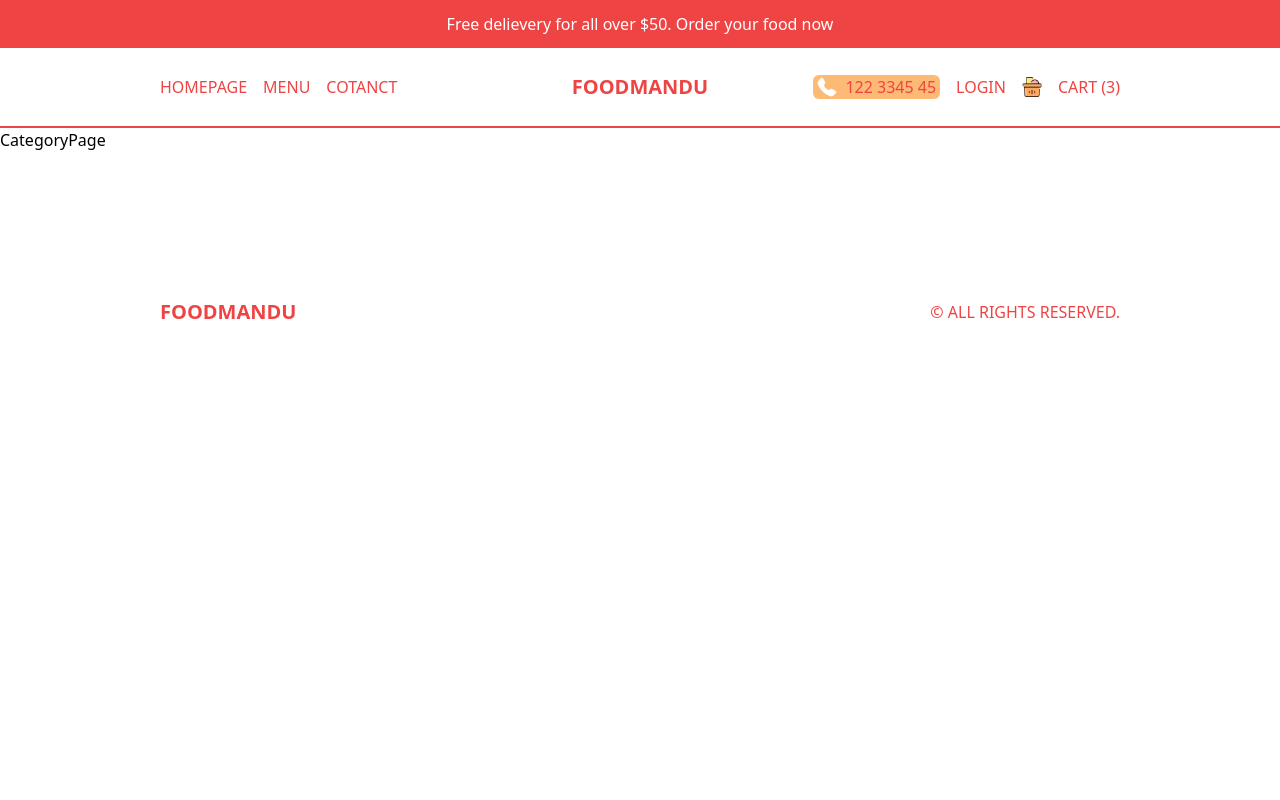
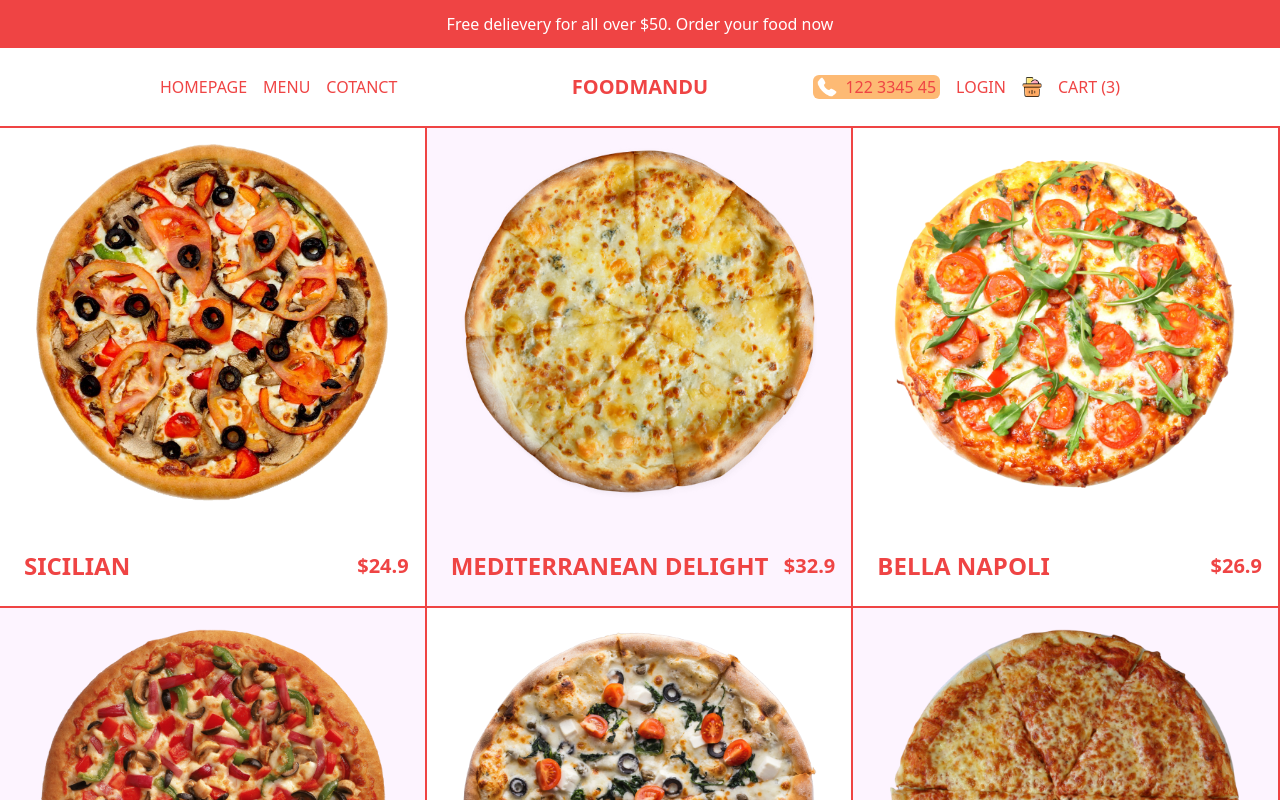
Before and after one commit to immbibek/RestaurantNextjs, a Next.js app: page /menu/1 in a window 1280 px wide. Shown: the top 800 px of the page. Built offline with nearby package versions, Linux system fonts and the light colour scheme.

Commit message:
Dynamic category page is done

```diff
--- a/src/app/menu/[category]/page.tsx
+++ b/src/app/menu/[category]/page.tsx
@@ -1,8 +1,29 @@
+import { pizzas } from '@/data'
+import Link from 'next/link'
 import React from 'react'
-
+import Image from 'next/image'
 const CategoryPage = () => {
   return (
-    <div>CategoryPage</div>
+    <div className='flex flex-wrap text-red-500'>
+      {pizzas.map(item =>(
+        <Link className='w-full h-[60vh] border-r-2 border-b-2 border-red-500 sm:w-1/2 lg:w-1/3 p-4 flex flex-col  justify-between group even:bg-fuchsia-50' href={`/product/${item.id}`} key={item.id}>
+          {/* IMAGE CONTAINER */}
+          {item.img &&(
+          <div className=' relative h-[80%]'>
+               <Image src={item.img} alt='' fill className=' object-contain'/>
+          </div>
+          )
+          }
+
+          {/* IMAGE CONTAINER */}
+          <div className='flex items-center justify-between font-bold '>
+            <h1 className='text-2xl uppercase p-2'>{item.title}</h1>
+            <h2 className=' group-hover:hidden text-xl'>${item.price}</h2>
+            <button className=' hidden group-hover:block uppercase bg-red-500 text-white p-2 rounded'>ADD to cart</button>
+          </div>
+        </Link>
+      ))}
+    </div>
   )
 }
 
```
